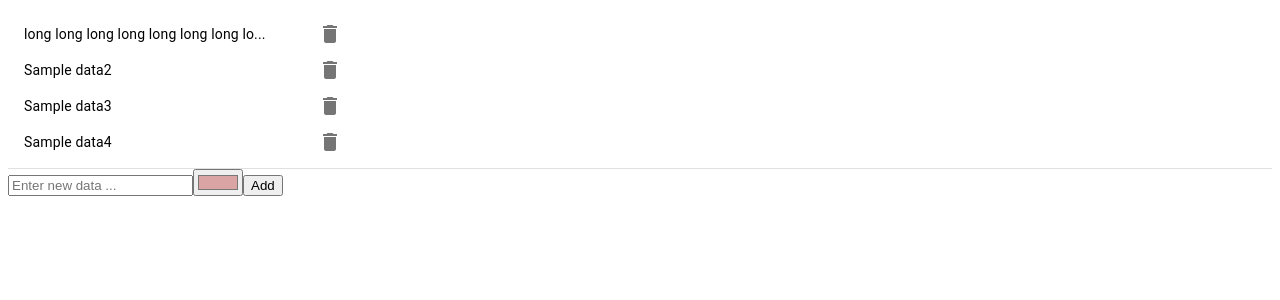
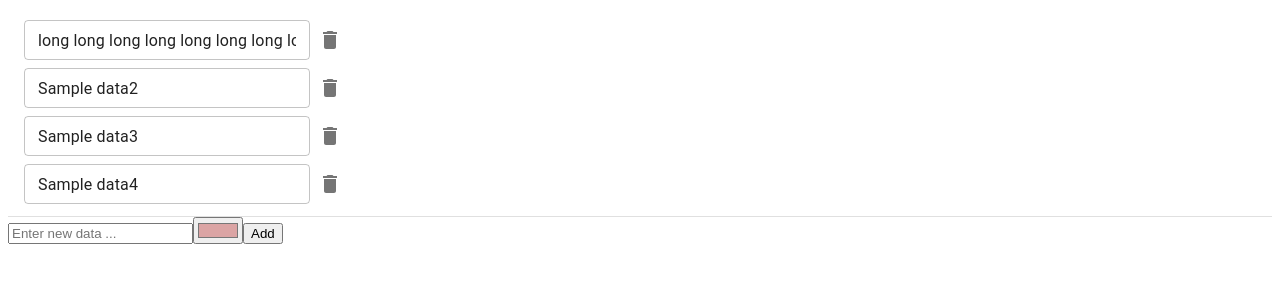
Before and after one commit to somared/QuickCopyChromeExt, a React (Create React App) app: page / in a window 1280 px wide. Shown: the top 300 px of the page. Built offline with nearby package versions, Linux system fonts and the light colour scheme; the HTML template or start-up script is replaced by a standard one.

Commit message:
Implemented copy functionality

```diff
--- a/src/AddDataForm.js
+++ b/src/AddDataForm.js
@@ -14,16 +14,18 @@ const AddData = ({addItem}) =>{
 
     const handleSubmit = (e) =>{
         e.preventDefault();
-        addItem(userTextInput, userColorInput);
-        setUserTextInput("");
-        setUserColorInput("#DBA4A4");
+        if(userTextInput){
+            addItem(userTextInput, userColorInput);
+            setUserTextInput("");
+            setUserColorInput("#DBA4A4");
+        }
     }
 
     return(
         <form onSubmit={handleSubmit}>
             <div>
-                <input type="text" class="form-control form-control-sm" value={userTextInput} onChange={handleTextChange} placeholder="Enter new data ..."/>
-                <input type="color" class="form-control form-control-color form-control-sm" value={userColorInput} onChange={handleColorChange} title="Choose your color"></input>
+                <input type="text" value={userTextInput} onChange={handleTextChange} placeholder="Enter new data ..."/>
+                <input type="color" value={userColorInput} onChange={handleColorChange} title="Choose your color"></input>
                 <button>Add</button>
             </div>
         </form>
--- a/src/UserData.js
+++ b/src/UserData.js
@@ -1,33 +1,27 @@
 import ListItem from '@material-ui/core/ListItem';
-import ListItemText from '@material-ui/core/ListItemText';
 import ListItemSecondaryAction from '@material-ui/core/ListItemSecondaryAction';
 import IconButton from '@material-ui/core/IconButton';
-import Button from '@material-ui/core/Button';
 import DeleteIcon from '@material-ui/icons/Delete';
+import TextField from '@material-ui/core/TextField';
 
 const UserData = ({data, deleteItem}) =>{
-
-    const sanitizeText = (text) => {
-        if(text.length > 40){
-            return (text.substring(0,37) + '...')
-        }
-        return text;
-    }
 
     const handleRemoveItem = (e) =>{
         deleteItem(e);
     }
 
     const handleCopyItem = (e) =>{
-        alert(e)
+        e.target.select();
+        document.execCommand('copy');
+        e.target.focus();
     }
 
     return(
         <div>
-            <ListItem button>
-                <ListItemText primary={sanitizeText(data.text)} onClick={()=>handleCopyItem(data.text)} />
+            <ListItem>
+                <TextField fullWidth variant="outlined" size="small" value={data.text} onClick={handleCopyItem}/>
                 <ListItemSecondaryAction>
-                    <IconButton edge="end" aria-label="comments" onClick={()=>handleRemoveItem(data.id)} >
+                    <IconButton edge="end"  aria-label="comments" onClick={()=>handleRemoveItem(data.id)}  >
                         <DeleteIcon />
                     </IconButton>
                 </ListItemSecondaryAction>
--- a/src/UserDataList.js
+++ b/src/UserDataList.js
@@ -2,12 +2,8 @@ import List from '@material-ui/core/List';
 import UserData from "./UserData";
 
 const UserDataList = ({dataList, removeItem}) => {
-
-    const handleRemoveItem = (e) =>{
-        alert(e.target.dataset.id);
-    }
-
     return(
+        <div>
             <List dense="true" style={{width:"350px"}}>
                 {
                     dataList.map(d => {
@@ -15,6 +11,7 @@ const UserDataList = ({dataList, removeItem}) => {
                     })
                 }
             </List>
+        </div>
     );
 }
 
```
Lines whose indentation alone changed are shown as unchanged.
